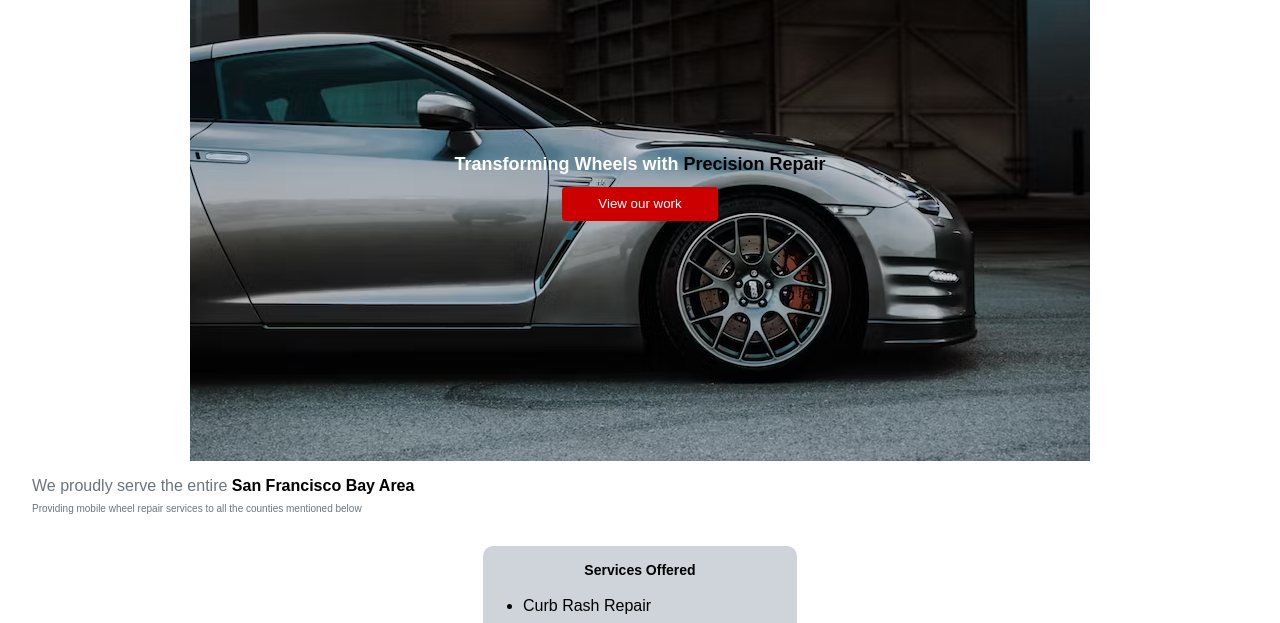
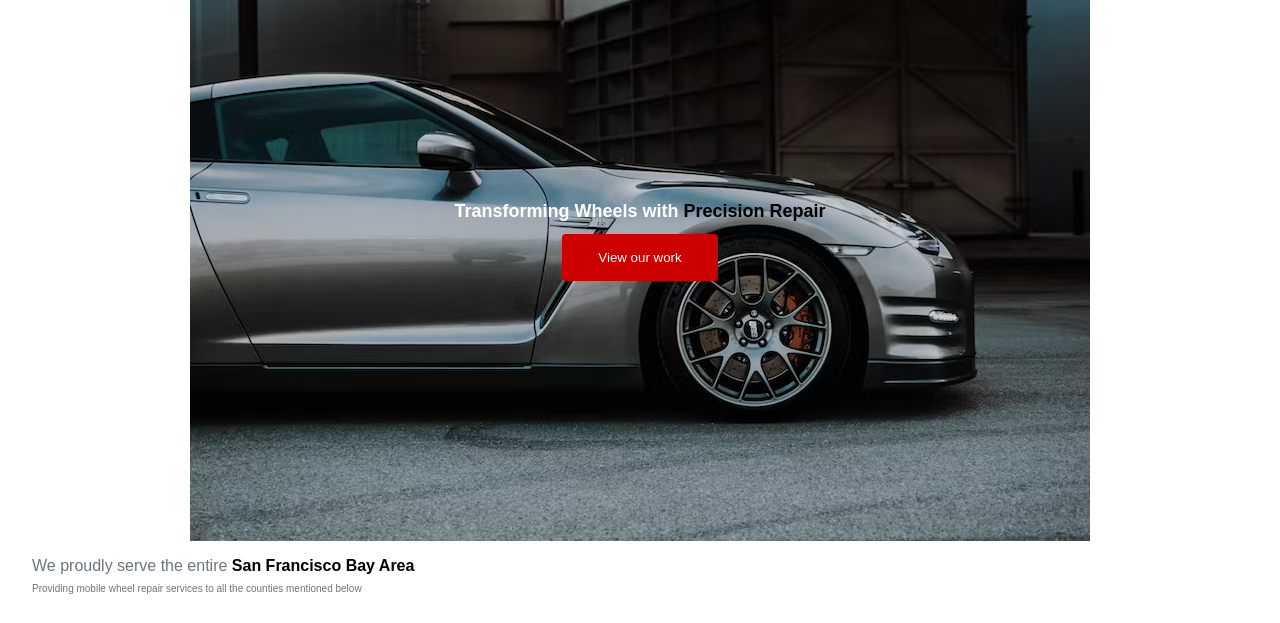
Before and after one commit to oscvrhrr/pro-wheel-repair, a plain HTML site: page index.html in a window 1280 px wide. Shown: the part 99-722 px from the top of the page. Drawn offline with Linux system fonts and the light colour scheme.

Commit message:
resized hero banner

```diff
--- a/styles.css
+++ b/styles.css
@@ -105,7 +105,7 @@ nav a {
     color: white;
     border:none;
     border-radius: 4px;
-    padding: .60rem 2.25rem;
+    padding: 1rem 2.25rem;
 }
 
 .cta-button-card {
@@ -124,7 +124,7 @@ nav a {
     background-image: url("./img/hero.png");
     background-position: center;
     background-repeat: no-repeat;
-    min-height: 35rem;
+    min-height: 40rem;
     position: relative;
 
 }
@@ -133,7 +133,7 @@ nav a {
     min-height: 10rem;
     min-width: 100%;
     position: absolute;
-    top: 43%;
+    top: 45%;
     text-align: center;
 
 }
```
